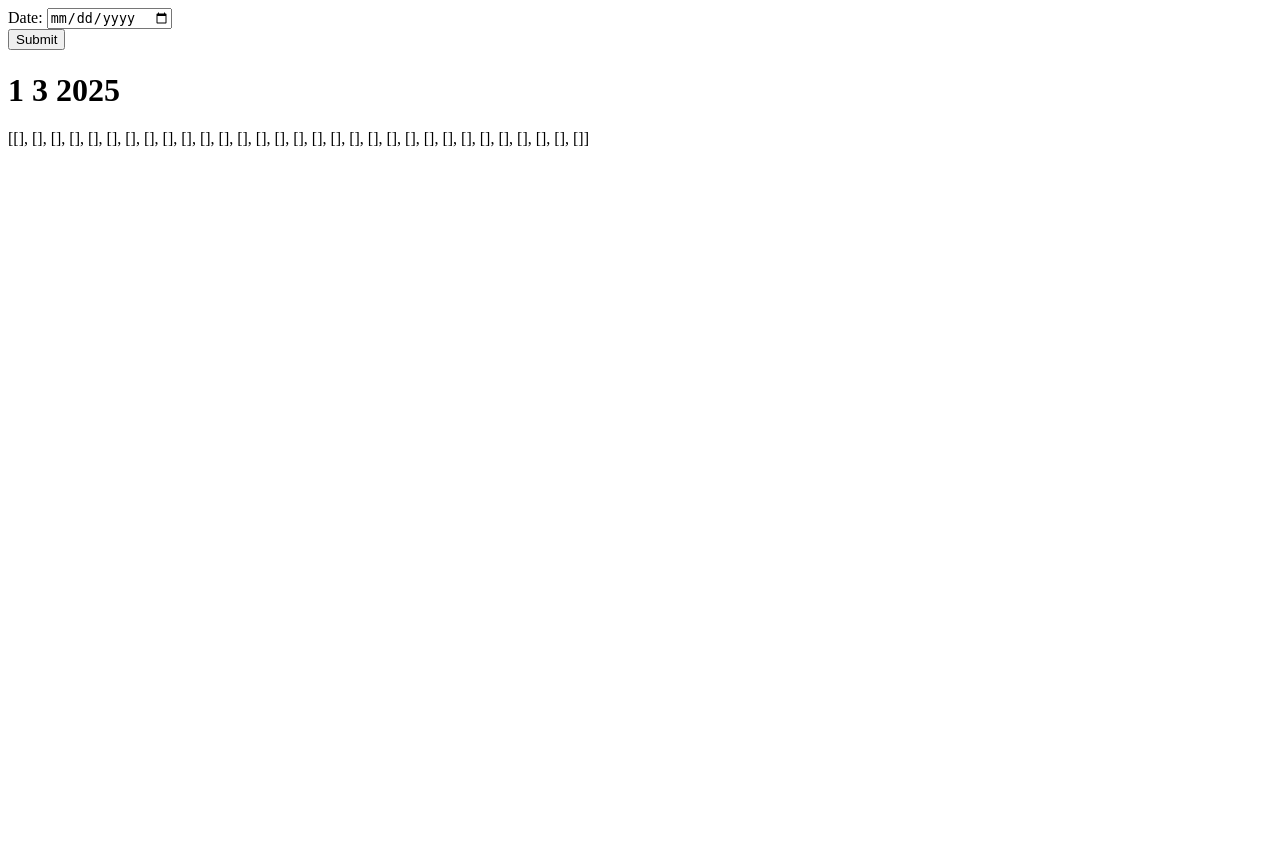
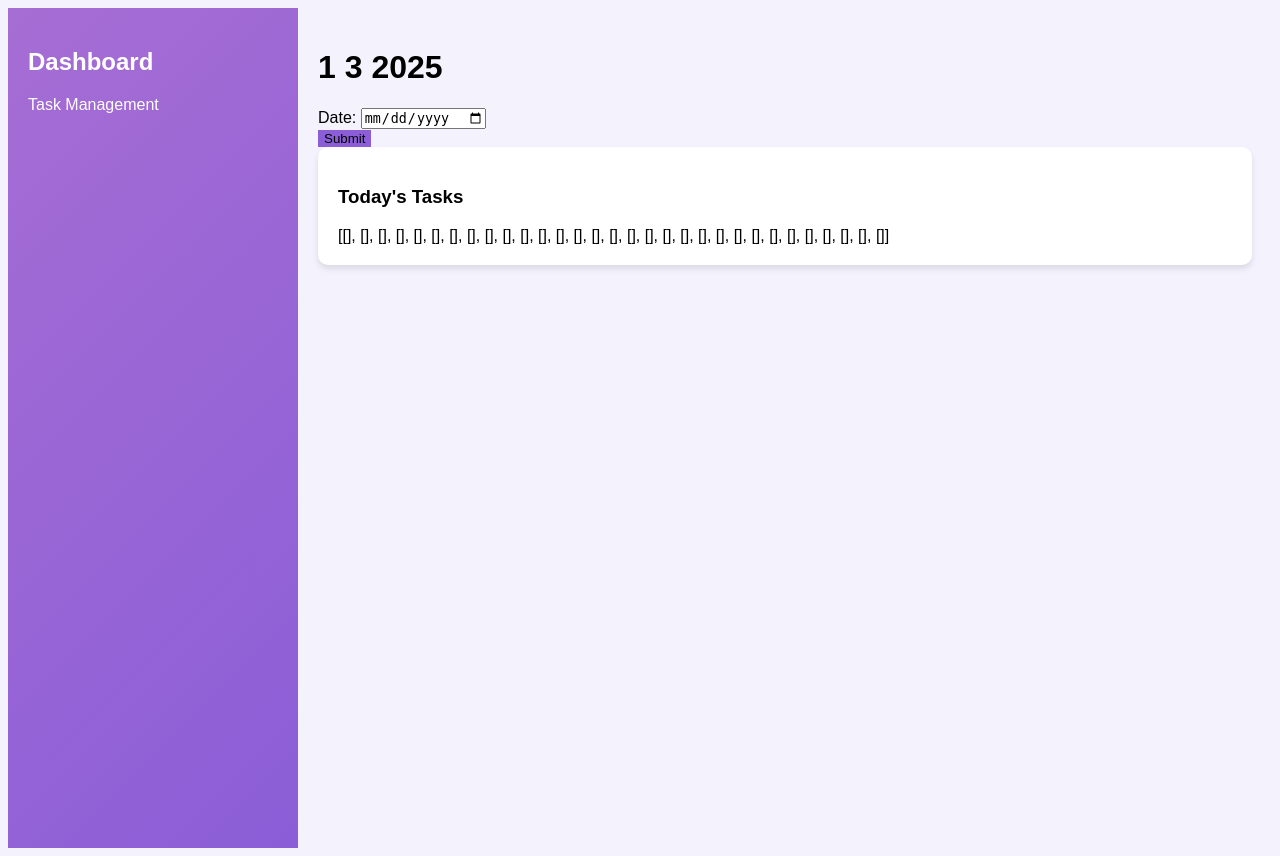
Before and after one commit to akaFM/Kinetic, a Django app: page / in a window 1280 px wide. Before the commit the page ends 147 px from the top, so only its background shows below. Run offline with Django 5.2, Linux system fonts and the light colour scheme; the visitor is signed in with stand-in values (Sample User, id 1); data that the repository does not hold is empty.

Commit message:
basic template

```diff
--- a/requirements.txt
+++ b/requirements.txt
@@ -1,4 +1,4 @@
 asgiref==3.8.1
-Django==5.1.5
+Django==4.2.19
 python-decouple==3.8
 sqlparse==0.5.3
--- a/taskFlow/tasks/templates/tasks/dashboard.html
+++ b/taskFlow/tasks/templates/tasks/dashboard.html
@@ -1,12 +1,61 @@
 {% extends "tasks/base.html" %}
 
+{% block head %}
+<style>
+    body {
+        background-color: #F4F2FC;
+        font-family: 'Poppins', sans-serif;
+    }
+    .dashboard-container {
+        display: flex;
+    }
+    .sidebar {
+        width: 250px;
+        background: linear-gradient(135deg, #A66DD4, #8B5ED7);
+        color: white;
+        padding: 20px;
+        min-height: 100vh;
+    }
+    .content {
+        flex: 1;
+        padding: 20px;
+    }
+    .card {
+        background: white;
+        padding: 20px;
+        border-radius: 10px;
+        box-shadow: 0px 4px 6px rgba(0, 0, 0, 0.1);
+    }
+    .btn-primary {
+        background-color: #8B5ED7;
+        border: none;
+    }
+    .btn-primary:hover {
+        background-color: #A66DD4;
+    }
+    .progress-bar {
+        background-color: #8B5ED7;
+    }
+</style>
+{% endblock %}
+
 {% block body %}
-<form method="POST">
-    {% csrf_token %}
-    {{ form }}
-    <button type="submit">Submit</button>
-</form>
-<h1>{{currDay}} {{month}} {{year}}</h1>
-{{ taskList }}
-
+<div class="dashboard-container">
+    <div class="sidebar">
+        <h2>Dashboard</h2>
+        <p>Task Management</p>
+    </div>
+    <div class="content">
+        <h1>{{ currDay }} {{ month }} {{ year }}</h1>
+        <form method="POST">
+            {% csrf_token %}
+            {{ form }}
+            <button type="submit" class="btn btn-primary">Submit</button>
+        </form>
+        <div class="card mt-3">
+            <h3>Today's Tasks</h3>
+            {{ taskList }}
+        </div>
+    </div>
+</div>
 {% endblock %}
```
